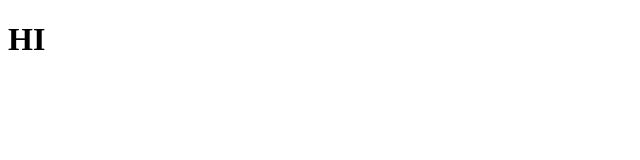
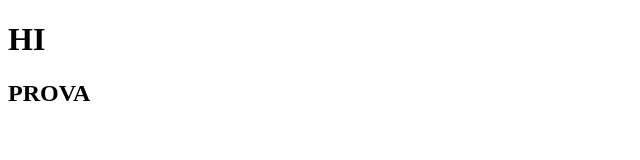
Before and after one commit to jorgesereno23/trabajoUrbano, a plain HTML site: page web/index.html in a window 1280 px wide. Shown: the whole page, without its empty margins (0-640 px from the left). Drawn offline with Linux system fonts and the light colour scheme.

Commit message:
Update index.html
prova 2

```diff
--- a/web/index.html
+++ b/web/index.html
@@ -8,5 +8,6 @@
 </head>
 <body>
     <h1>HI</h1>
+    <h2>PROVA</h2>
 </body>
 </html>
```
